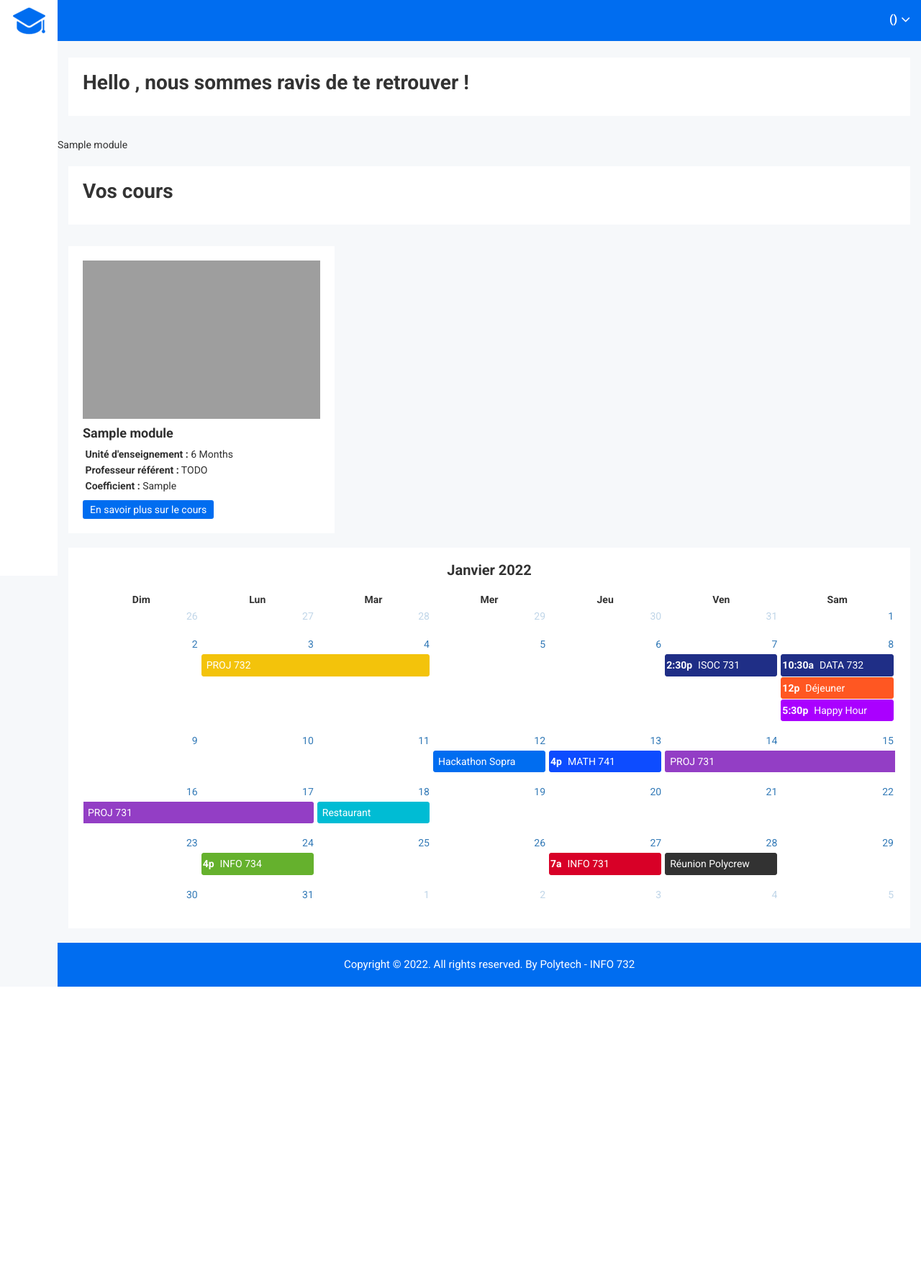
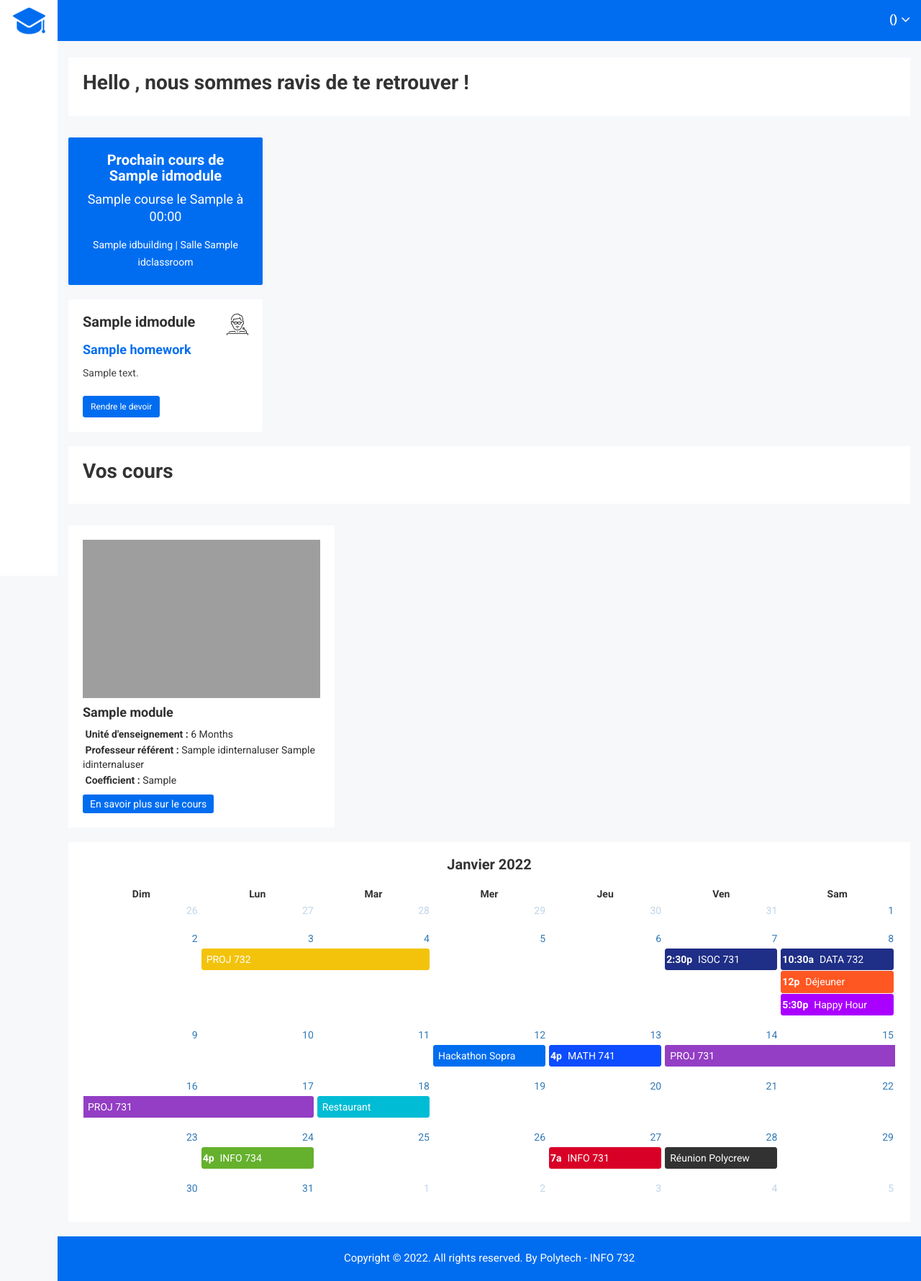
Before and after one commit to caullird/info732_learning-analytics, a PHP site: template IMPLEMENTATION_PHP/view/site/index.php in a window 1280 px wide. Shown: the whole page at 72% size. Before the commit the page ends 1371 px from the top, so only its background shows below. Run offline with PHP 8.4, Linux system fonts and the light colour scheme; the visitor is signed in with stand-in values (Sample User, id 1); the template is opened without the code that fills it: most values are stand-ins (such as "Sample title", 1, 10 or a date in 2020); lists and menus that the app fills with data are empty; some web fonts are replaced; grey boxes are pictures that could not be loaded.

Commit message:
lot of update

```diff
--- a/IMPLEMENTATION_PHP/model/Teacher.php
+++ b/IMPLEMENTATION_PHP/model/Teacher.php
@@ -4,6 +4,7 @@
 
 	protected $_idteacher;
 	protected $_num_box;
+    protected $_idinternaluser;
 
 	public function __toString() {
 		return get_class($this).": ".$this->num_box;
--- a/IMPLEMENTATION_PHP/tools.php
+++ b/IMPLEMENTATION_PHP/tools.php
@@ -62,7 +62,7 @@
 }
 
 function like_admin(){
-    $iduser = 5;
+    $iduser = 10;
 
     $_SESSION["user"] = InternalUser::findOne(['idinternaluser' => $iduser]);
 }
--- a/IMPLEMENTATION_PHP/view/header.php
+++ b/IMPLEMENTATION_PHP/view/header.php
@@ -4,7 +4,7 @@
 <head>
     <meta charset="utf-8">
     <meta http-equiv="x-ua-compatible" content="ie=edge">
-    <title>Dashboard V.1 | Kiaalap - Kiaalap Admin Template</title>
+    <title>Learning analytics | INFO732</title>
     <meta name="description" content="">
     <meta name="viewport" content="width=device-width, initial-scale=1">
     <!-- favicon
--- a/IMPLEMENTATION_PHP/view/site/index.php
+++ b/IMPLEMENTATION_PHP/view/site/index.php
@@ -22,19 +22,28 @@
         <div class="row">
 
             <?php
-            $modules = $data['module'];
-            $courses = $data['course'];
-
-            foreach ($modules as $module) {
-                echo $module->title_module;
-                foreach($courses as $course){
-
-                    if ($course->idmodule->idmodule == $module->idmodule){
-                        echo $course->title_course;
-                    }
+                foreach($data['course'] as $course){
+            ?>
+                    <div class="col-lg-3 col-md-6 col-sm-6 col-xs-12">
+                        <div class="hpanel shadow-inner hbggreen  bg-1 responsive-mg-b-30">
+                            <div class="panel-body">
+                                <div class="text-center content-bg-pro">
+                                    <h3>Prochain cours de <?php echo $course->idmodule->title_module ?></h3>
+                                    <p class="text-big font-light">
+                                        <?php
+                                            $date = new DateTime($course->timebegin_course);
+                                            echo $course->title_course . " le " . $course->day_course . " à " . date_format($date, 'H:i');
+                                        ?>
+                                    </p>
+                                    <small>
+                                        <?php echo $course->idclassroom->idbuilding->name_building . " | Salle " . $course->idclassroom->name_classroom ?>
+                                    </small>
+                                </div>
+                            </div>
+                        </div>
+                    </div>
+            <?php
                 }
-
-            }
             ?>
 
 
@@ -45,6 +54,45 @@
         </div>
     </div>
 
+</div>
+
+    <br>
+
+<div class="widgets-programs-area">
+    <div class="container-fluid">
+        <div class="row">
+
+            <?php
+                foreach($data['homework'] as $homework){
+                    ?>
+                        <div class="col-lg-3 col-md-6 col-sm-6 col-xs-12">
+                            <div class="hpanel widget-int-shape responsive-mg-b-30">
+                                <div class="panel-body">
+                                    <div class="stats-title pull-left">
+                                        <h4><?php echo $homework->idmodule->title_module;;  ?></h4>
+                                    </div>
+                                    <div class="stats-icon pull-right">
+                                        <i class="educate-icon educate-professor"></i>
+                                    </div>
+                                    <div class="m-t-xl widget-cl-1">
+
+                                        <h1 class="text-success"><?php echo $homework->title_homework; ?></h1>
+                                        <small>
+                                            <?php echo $homework->description_homework;  ?>
+                                        </small>
+                                    </div>
+                                    <br>
+                                    <button class="btn btn-success widget-btn-1 btn-sm">Rendre le devoir</button>
+                                </div>
+                            </div>
+                        </div>
+                    <?php
+                }
+            ?>
+
+
+        </div>
+    </div>
 </div>
 
 <div class="breadcome-area">
@@ -66,13 +114,14 @@
         </div>
     </div>
 
+
+
     <div class="courses-area mg-b-15">
     <div class="container-fluid">
         <div class="row">
 
             <?php
             foreach($data['module'] as $module){
-
             ?>
 
                 <div class="col-lg-4 col-md-4 col-sm-4 col-xs-12">
@@ -81,14 +130,9 @@
                             <a href="#"><img src="https://source.unsplash.com/random/1200x800? <?php echo $module->title_module; ?>" alt="" /></a>
                             <h2><?php echo $module->title_module; ?></h2>
                         </div>
-                        <div class="courses-alaltic">
-                            <!-- <span class="cr-ic-r"><span class="course-icon"><i class="fa fa-clock"></i></span> 1 Year</span>
-                            <span class="cr-ic-r"><span class="course-icon"><i class="fa fa-heart"></i></span> 50</span>
-                            <span class="cr-ic-r"><span class="course-icon"><i class="fa fa-dollar"></i></span> 500</span> -->
-                        </div>
                         <div class="course-des">
                             <p><span><i class="fa fa-clock"></i></span> <b>Unité d'enseignement : </b> 6 Months</p>
-                            <p><span><i class="fa fa-clock"></i></span> <b>Professeur référent :</b> TODO</p>
+                            <p><span><i class="fa fa-clock"></i></span> <b>Professeur référent :</b> <?php echo $module->idteacher->idinternaluser->forname_user . " " . $module->idteacher->idinternaluser->name_user;  ?> </p>
                             <p><span><i class="fa fa-clock"></i></span> <b>Coefficient : </b><?php echo $module->gradecoefficient_module; ?></p>
                         </div>
                         <div class="product-buttons">
```
Also changed, not shown: IMPLEMENTATION_PHP/controller/SiteController.php (+5 -4 lines), IMPLEMENTATION_PHP/script.sql (+10 -12 lines).
